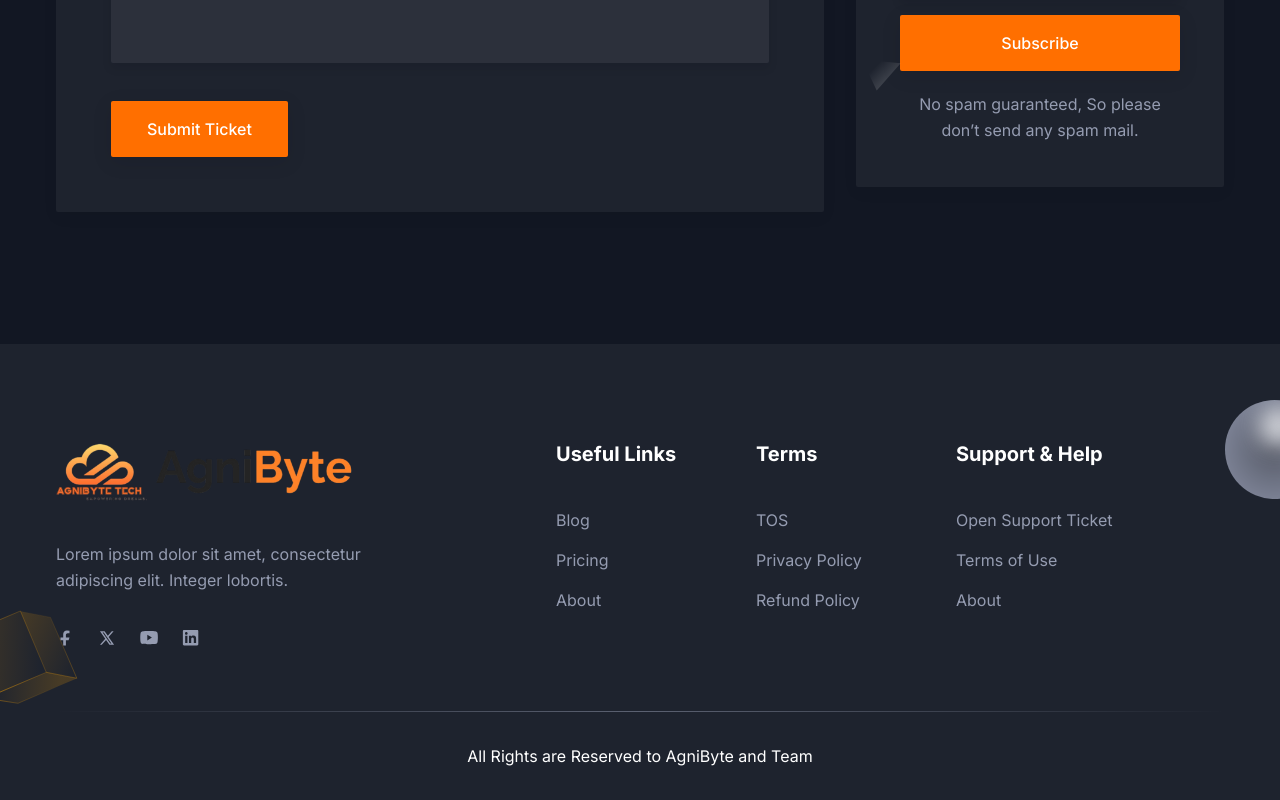
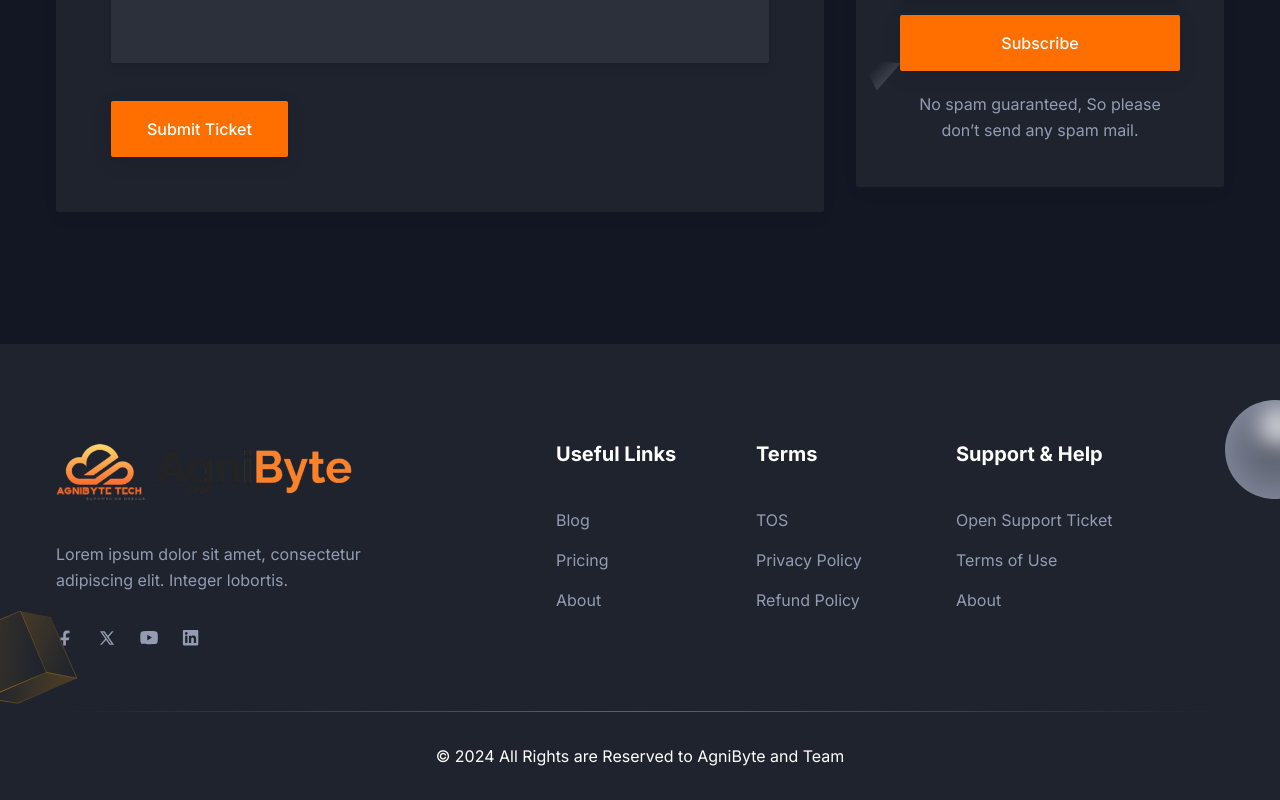
Before and after one commit to dnyaneshwarshekade/agnibyte, a Next.js app: page / in a window 1280 px wide. Shown: the part 7600-8400 px from the top of the page. Built offline with nearby package versions, Linux system fonts and the light colour scheme.

Commit message:
make a changes

```diff
--- a/src/components/Footer/index.tsx
+++ b/src/components/Footer/index.tsx
@@ -215,7 +215,7 @@ const Footer = () => {
           <div className="h-px w-full bg-gradient-to-r from-transparent via-[#D2D8E183] to-transparent dark:via-[#959CB183]"></div>
           <div className="py-8">
             <p className="text-center text-base text-body-color dark:text-white">
-              All Rights are Reserved to {" "}
+            © {new Date().getFullYear()} All Rights are Reserved to {" "}
               <a
                 href="https://agni-byte.com"
                 target="_blank"
```
